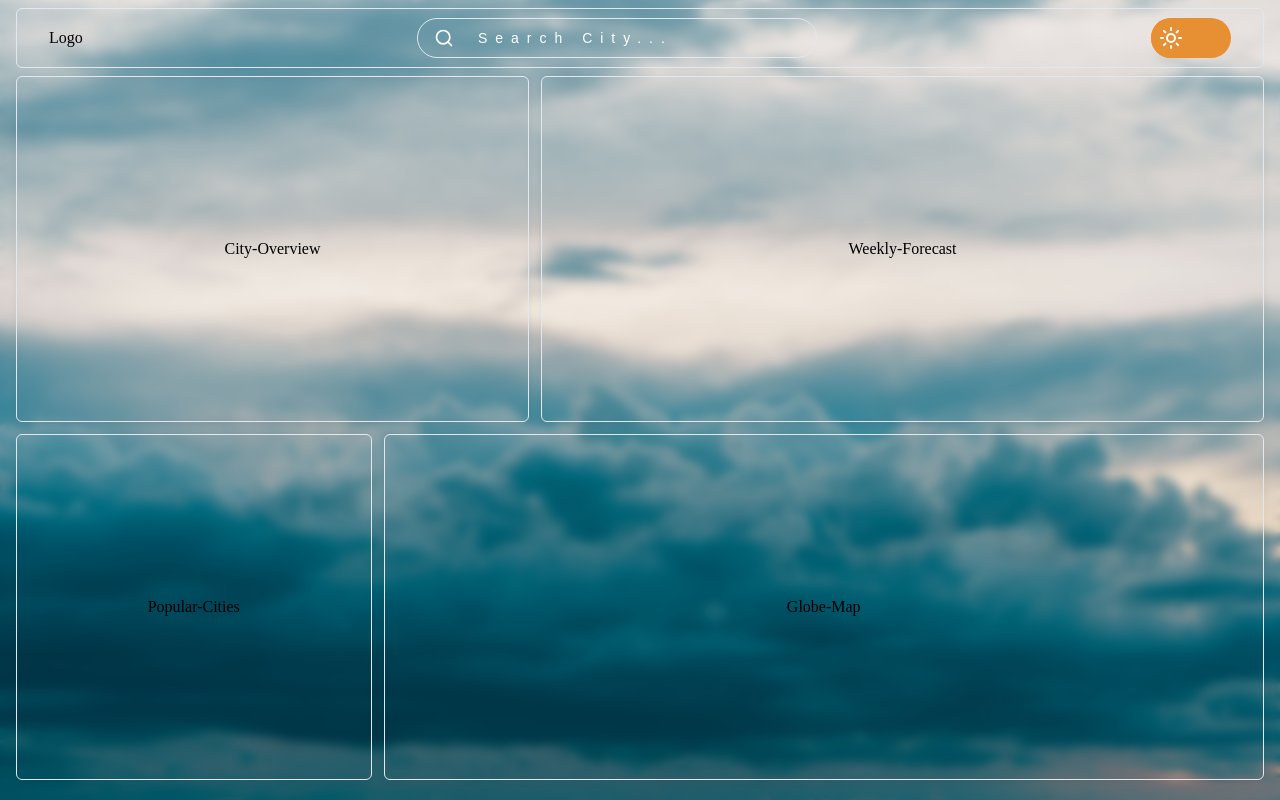
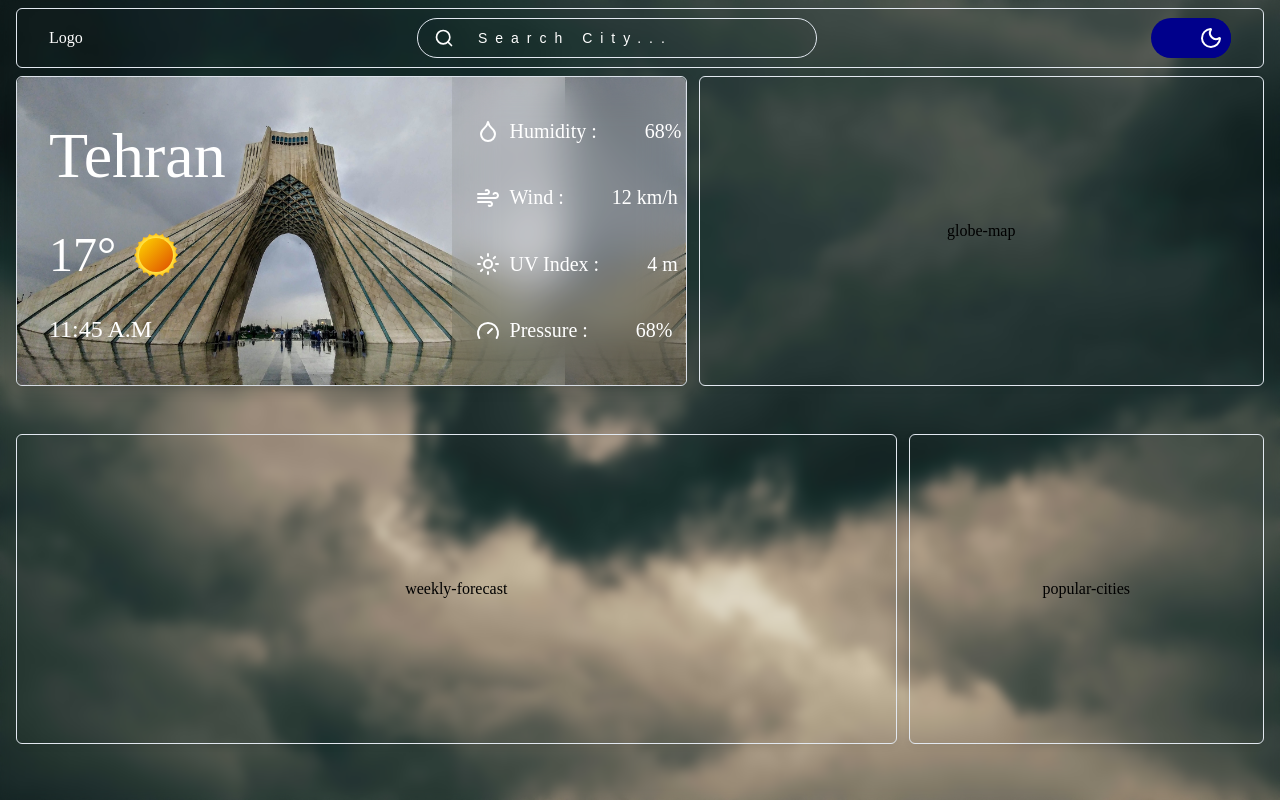
Before and after one commit to amir-m-rajabi/Weather-Dashboard, a plain HTML site: page index.html in a window 1280 px wide. Drawn offline with Linux system fonts and the light colour scheme.

Commit message:
Build initial overview structure

```diff
--- a/components/header.css
+++ b/components/header.css
@@ -7,6 +7,12 @@
     display: flex;
     align-items: center;
     justify-content: space-between;
+}
+
+/* Logo */
+
+.logo{
+    color: var(--color-text-third);
 }
 
 /* Search Box */
@@ -76,11 +82,14 @@
     display: flex;
     align-items: center;
     justify-content: space-around;
-    background-color: rgb(231, 144, 51);
-    /* background-color: darkblue; */
+    /* background-color: rgb(231, 144, 51); */
+    background-color: darkblue;
 }
 .switch_theme_mood_btn:hover{
     cursor: pointer;
+}
+body:has(.switch_theme_mood_btn:hover) #icon_light_mood{
+    transform: scale(1.2);
 }
 body:has(.switch_theme_mood_btn:hover) #icon_dark_mood{
     transform: scale(1.2);
@@ -90,7 +99,7 @@ body:has(.switch_theme_mood_btn:hover) #icon_dark_mood{
     width: 50%;
     background-color: rgb(231, 144, 51);
     border-radius: var(--radius-xl) 0 0 var(--radius-xl);
-    /* visibility: hidden; */
+    visibility: hidden;
 }
 .ligh_mood:hover{
     cursor: pointer;
@@ -100,7 +109,7 @@ body:has(.switch_theme_mood_btn:hover) #icon_dark_mood{
     width: 50%;
     border-radius: 0 var(--radius-xl) var(--radius-xl) 0;
     background-color: darkblue;
-    visibility: hidden;
+    /* visibility: hidden; */
 }
 .dark_mood:hover{
     cursor: pointer;
--- a/components/header.js
+++ b/components/header.js
@@ -2,7 +2,7 @@ export function renderHeader(){
     return `
 
         <div class="container_header">
-        <p>logo</p>
+        <p class="logo">logo</p>
         <div class="serach_box">
           <button for="search_input" class="search_btn">
             <svg
--- /dev/null
+++ b/components/over_view.css
@@ -0,0 +1,76 @@
+/* City Overview Box */
+.city_overview_box{
+    width: 100%;
+    height: 100%;
+    display: flex;
+    background-image: url(../assets/image/default-city.jpg);
+    background-size: contain;
+    border-radius: var(--radius-sm);
+    color: var(--color-text-third);
+    box-shadow: var(--shadow-md);
+}
+
+.overview_cityImage_box{
+    width: 65%;
+    height: 100%;
+    background-size: cover;
+    display: flex;
+    flex-direction: column;
+    justify-content: space-evenly;
+    border-radius: var(--radius-sm) 0 0 var(--radius-sm);
+    gap: var(--spacing-lg);
+    padding: var(--spacing-xl);
+    background: linear-gradient(rgba(41, 40, 40, 0.727));
+}
+
+.overview_cityInformation_box{
+    width: 35%;
+    height: 100%;
+    border-radius: 0 var(--radius-sm) var(--radius-sm) 0;
+    background-color: rgba(26, 25, 25, 0.077);
+    backdrop-filter: blur(20px);
+    display: flex;
+    flex-direction: column;
+    align-items: center;
+    justify-content: space-evenly;
+}
+
+.overview_cityName{
+    font-size: 4rem;
+    text-transform: capitalize;
+}
+
+.overview_cityTemperature_box{
+    display: flex;
+    align-items: center;
+    gap: var(--spacing-md);
+}
+
+.overview_NumberTemperature{
+    font-size: 3rem;
+}
+.overview_cityTime{
+    font-size: 1.5rem;
+}
+
+.cityInfomationDataBox{
+    width: 100%;
+    display: flex;
+    align-items: center;
+    justify-content: start;
+    gap: var(--spacing-2xl);
+    padding-left: var(--spacing-lg);
+    font-size: var(--font-size-lg);
+}
+.cityTitleInfomationBox{
+    display: flex;
+    align-items: center;
+    gap: 10px;
+}
+.iconTitleInfomation{
+    width: 20px;
+    height: 20px;
+}
+.cityTitleInfomation{
+    text-transform: capitalize;
+}
--- /dev/null
+++ b/components/over_view.js
@@ -0,0 +1,120 @@
+
+export function renderOverView(){
+    return `
+
+        <div class="city_overview_box">
+          <div class="overview_cityImage_box">
+            <p class="overview_cityName">tehran</p>
+            <div class="overview_cityTemperature_box">
+              <p class="overview_NumberTemperature">17°</p>
+              <img
+                calss="overview_temperatureIcon"
+                src="./assets/icon/icon-sun.svg"
+                alt=""
+              />
+            </div>
+            <p class="overview_cityTime">11:45 A.M</p>
+          </div>
+
+          <div class="overview_cityInformation_box">
+            <div class="cityInfomationDataBox">
+              <div class="cityTitleInfomationBox">
+                <svg
+                  xmlns="http://www.w3.org/2000/svg"
+                  width="24"
+                  height="24"
+                  viewBox="0 0 24 24"
+                  fill="none"
+                  stroke="currentColor"
+                  stroke-width="2"
+                  stroke-linecap="round"
+                  stroke-linejoin="round"
+                  class="lucide lucide-droplet preview-icon"
+                >
+                  <path
+                    d="M12 22a7 7 0 0 0 7-7c0-2-1-3.9-3-5.5s-3.5-4-4-6.5c-.5 2.5-2 4.9-4 6.5C6 11.1 5 13 5 15a7 7 0 0 0 7 7z"
+                  />
+                </svg>
+                <p class="cityTitleInfomation">humidity :</p>
+              </div>
+              <p class="cityDataInformation">68%</p>
+            </div>
+
+            <div class="cityInfomationDataBox">
+              <div class="cityTitleInfomationBox">
+                <svg
+                  xmlns="http://www.w3.org/2000/svg"
+                  width="24"
+                  height="24"
+                  viewBox="0 0 24 24"
+                  fill="none"
+                  stroke="currentColor"
+                  stroke-width="2"
+                  stroke-linecap="round"
+                  stroke-linejoin="round"
+                  class="lucide lucide-wind preview-icon"
+                >
+                  <path d="M12.8 19.6A2 2 0 1 0 14 16H2" />
+                  <path d="M17.5 8a2.5 2.5 0 1 1 2 4H2" />
+                  <path d="M9.8 4.4A2 2 0 1 1 11 8H2" />
+                </svg>
+                <p class="cityTitleInfomation">wind :</p>
+              </div>
+              <p class="cityDataInformation">12 km/h</p>
+            </div>
+
+            <div class="cityInfomationDataBox">
+              <div class="cityTitleInfomationBox">
+                <svg
+                  xmlns="http://www.w3.org/2000/svg"
+                  width="24"
+                  height="24"
+                  viewBox="0 0 24 24"
+                  fill="none"
+                  stroke="currentColor"
+                  stroke-width="2"
+                  stroke-linecap="round"
+                  stroke-linejoin="round"
+                  class="lucide lucide-sun preview-icon"
+                >
+                  <circle cx="12" cy="12" r="4" />
+                  <path d="M12 2v2" />
+                  <path d="M12 20v2" />
+                  <path d="m4.93 4.93 1.41 1.41" />
+                  <path d="m17.66 17.66 1.41 1.41" />
+                  <path d="M2 12h2" />
+                  <path d="M20 12h2" />
+                  <path d="m6.34 17.66-1.41 1.41" />
+                  <path d="m19.07 4.93-1.41 1.41" />
+                </svg>
+                <p class="cityTitleInfomation">UV index :</p>
+              </div>
+              <p class="cityDataInformation">4 m</p>
+            </div>
+
+            <div class="cityInfomationDataBox">
+              <div class="cityTitleInfomationBox">
+                <svg
+                  xmlns="http://www.w3.org/2000/svg"
+                  width="24"
+                  height="24"
+                  viewBox="0 0 24 24"
+                  fill="none"
+                  stroke="currentColor"
+                  stroke-width="2"
+                  stroke-linecap="round"
+                  stroke-linejoin="round"
+                  class="lucide lucide-gauge preview-icon"
+                >
+                  <path d="m12 14 4-4" />
+                  <path d="M3.34 19a10 10 0 1 1 17.32 0" />
+                </svg>
+                <p class="cityTitleInfomation">pressure :</p>
+              </div>
+              <p class="cityDataInformation">68%</p>
+            </div>
+          </div>
+        </div>
+
+    `
+}
--- a/css/style.css
+++ b/css/style.css
@@ -79,8 +79,8 @@
 body{
     width: 100vw;
     height: 100vh;
-    background-image: url(../assets/light-background_theme.jpg);
-    /* background-image: url(../assets/dark-background_theme.jpg); */
+    /* background-image: url(../assets/image/light-background_theme.jpg); */
+    background-image: url(../assets/image/dark-background_theme.jpg);
     background-size: cover;
     backdrop-filter: blur(5px);
     padding-top: var(--spacing-sm);
@@ -108,8 +108,8 @@ body{
     grid-template-columns: repeat(24, 1fr);
 
     grid-template-areas:
-        "city city city city city city city city city city forecast forecast forecast forecast forecast forecast forecast forecast forecast forecast forecast forecast forecast forecast"
-        "popular popular popular popular popular popular popular globe globe globe globe globe globe globe globe globe globe globe globe globe globe globe globe globe";
+        "city city city city city city city city city city city city city globe globe globe globe globe globe globe globe globe globe globe"
+        "forecast forecast forecast forecast forecast forecast forecast forecast forecast forecast forecast forecast forecast forecast forecast forecast forecast popular popular popular popular popular popular popular";
     gap: var(--dashboard-gap-md);
     /* border: 1px solid black; */
     /* padding-block: var(--spacing-xl); */
@@ -125,7 +125,7 @@ body{
     display: flex;
     align-items: center;
     justify-content: center;
-    text-transform: capitalize;
+    height: 310px;
 }
 
 /* Layout  */
--- a/index.html
+++ b/index.html
@@ -4,7 +4,8 @@
     <meta charset="UTF-8" />
     <meta name="viewport" content="width=device-width, initial-scale=1.0" />
     <link rel="stylesheet" href="./css/style.css" />
-    <link rel="stylesheet" href="./components/header.css">
+    <link rel="stylesheet" href="./components/header.css" />
+    <link rel="stylesheet" href="./components/over_view.css">
     <title>Weather Dashboard</title>
   </head>
   <body>
@@ -17,17 +18,17 @@
     <main class="dashboard">
       <!-- City Overview -->
       <section class="dashboard_section dashboard_city-overview">
-        <!-- city overview Component -->city-overview
+        <!-- city overview Component -->
       </section>
 
       <!-- Weekly Forecast -->
-      <section class="dashboard_section dashboard_weekly-forecast">
-        <!-- dashboard_weekly-forecast Component -->weekly-forecast
+      <section class="dashboard_section dashboard_globe-map">
+        <!-- dashboard_weekly-forecast Component -->globe-map
       </section>
 
       <!-- Interactive Globe -->
-      <section class="dashboard_section dashboard_globe-map">
-        <!-- dashboard_globe Component -->globe-map
+      <section class="dashboard_section dashboard_weekly-forecast">
+        <!-- dashboard_globe Component -->weekly-forecast
       </section>
 
       <!-- Popular Cities -->
--- a/js/main.js
+++ b/js/main.js
@@ -1,5 +1,14 @@
 import { renderHeader } from "../components/header.js";
+
+import { renderOverView } from "../components/over_view.js";
+
 
 const headerRoot = document.querySelector('.header')
 
+const overViewRoot = document.querySelector('.dashboard_city-overview')
+
+
+
 headerRoot.innerHTML = renderHeader()
+
+overViewRoot.innerHTML = renderOverView()
```
Also changed, not shown: assets/icon/icon-sun.svg (added), assets/image/dark-background_theme.jpg (renamed from assets/dark-background_theme.jpg), assets/image/default-city.jpg (added), assets/image/light-background_theme.jpg (renamed from assets/light-background_theme.jpg), 1 other file.
